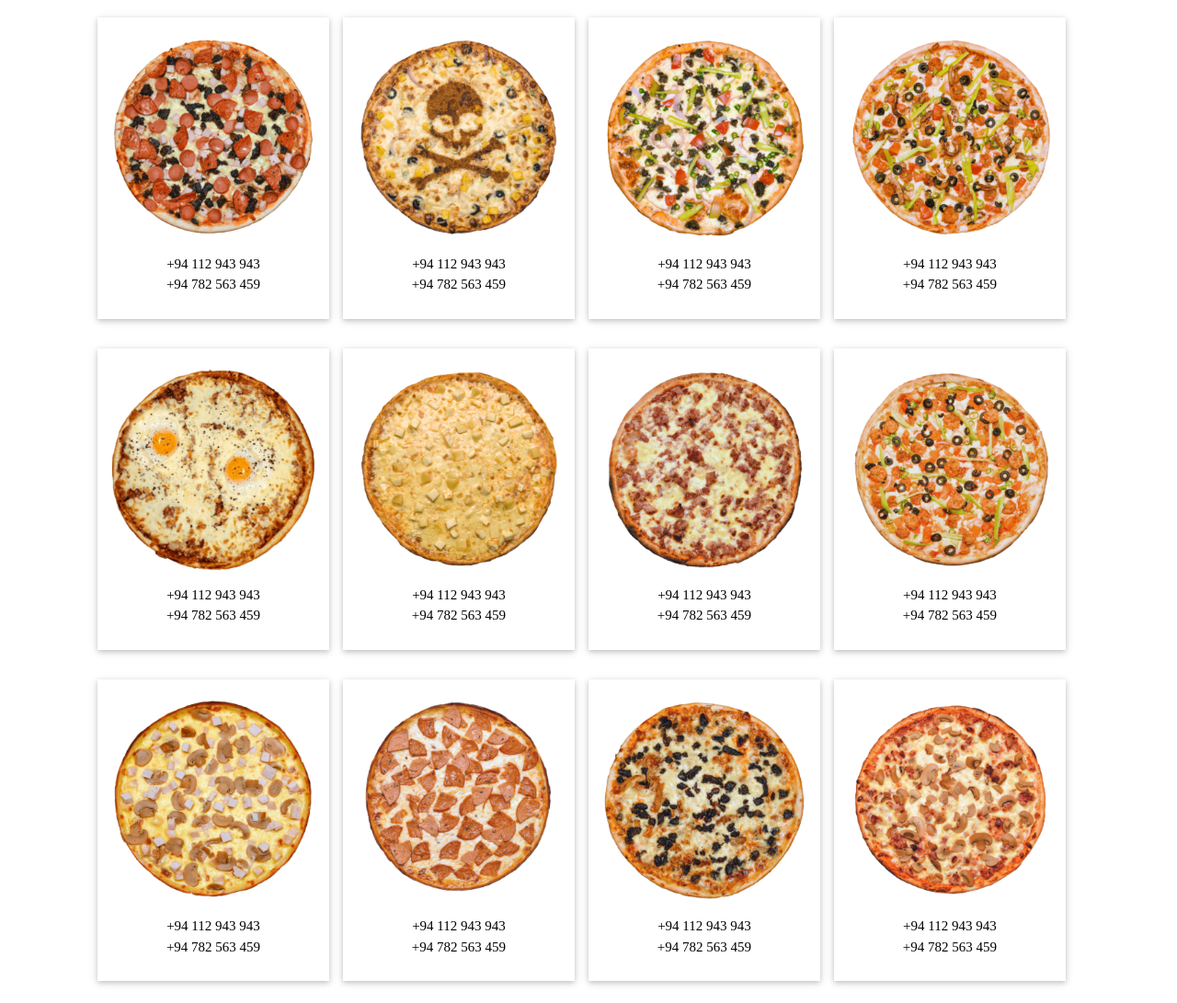
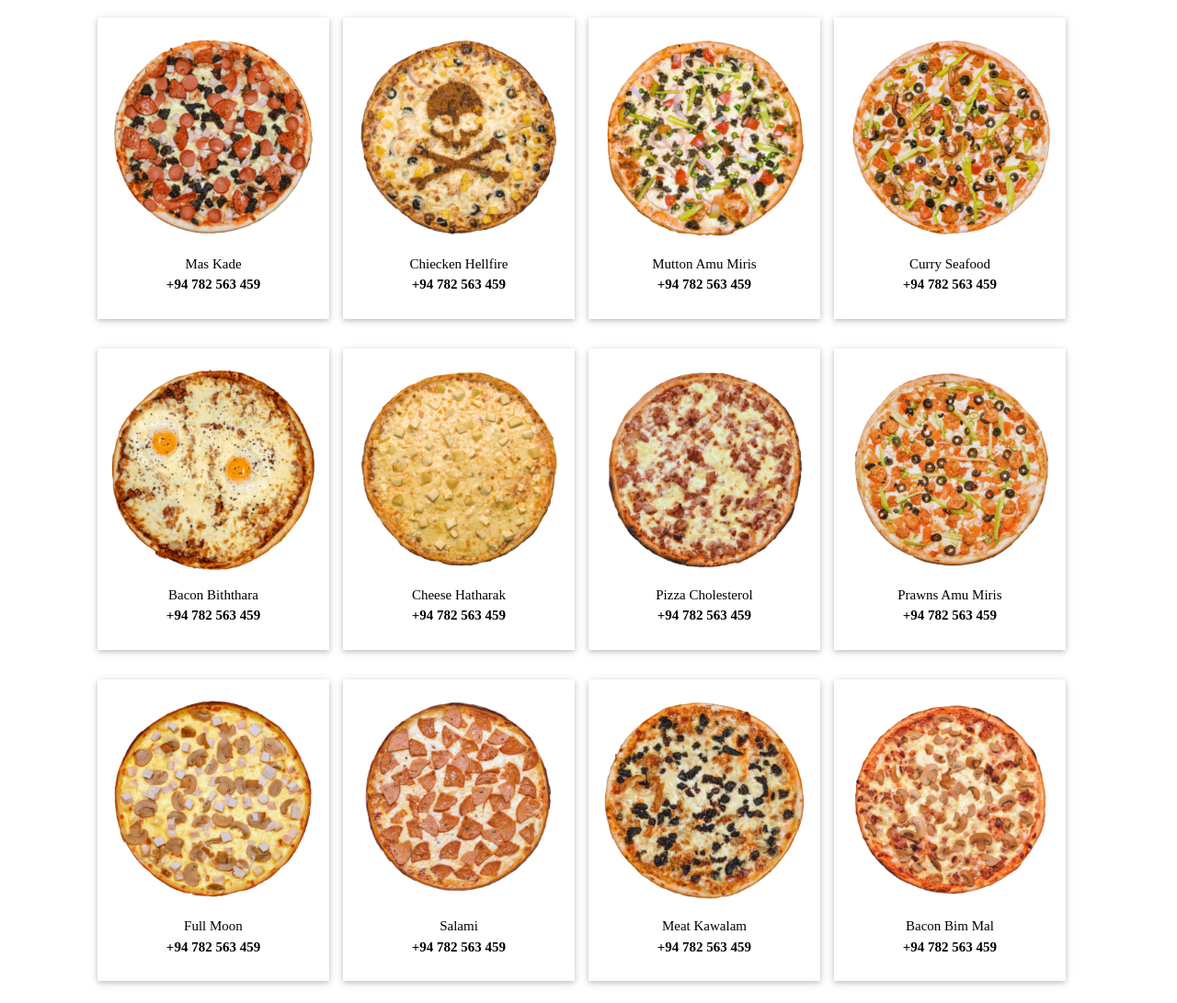
Before and after one commit to randimatharu/RT-PIZZERIA, a plain HTML site: page index.html in a window 1280 px wide. Shown: the part 1061-2152 px from the top of the page at 92% size. Drawn offline with nearby package versions, Linux system fonts and the light colour scheme.

Commit message:
Pizza name and css added

```diff
--- a/index.html
+++ b/index.html
@@ -73,7 +73,7 @@ h1, h2, h3, h4, h5, h6 {
           <div class="w3-panel w3-card-2">
             <!-- <i class="fa fa-phone" style="font-size:24px; padding-left: 45%; padding-top: 10%;"></i><br> -->
             <img src="images/pizza/Mass Kade.png" style="width:100%; height:100%; padding-top: 10%;">
-            <p style="padding-bottom: 5%; text-align: center;">+94 112 943 943<br>+94 782 563 459</p>
+            <p style="padding-bottom: 5%; text-align: center;">Mas Kade<br><b>+94 782 563 459</b></p>
           </div>
         </div>
 
@@ -81,7 +81,7 @@ h1, h2, h3, h4, h5, h6 {
           <div class="w3-panel w3-card-2">
             <!-- <i class="fa fa-phone" style="font-size:24px; padding-left: 45%; padding-top: 10%;"></i><br> -->
             <img src="images/pizza/Chiecken Hellfire.png" style="width:100%; height:100%; padding-top: 10%;">
-            <p style="padding-bottom: 5%; text-align: center;">+94 112 943 943<br>+94 782 563 459</p>
+            <p style="padding-bottom: 5%; text-align: center;">Chiecken Hellfire<br><b>+94 782 563 459</b></p>
           </div>
         </div>
 
@@ -89,7 +89,7 @@ h1, h2, h3, h4, h5, h6 {
           <div class="w3-panel w3-card-2">
             <!-- <i class="fa fa-phone" style="font-size:24px; padding-left: 45%; padding-top: 10%;"></i><br> -->
             <img src="images/pizza/Mutton Amu.png" style="width:100%; height:100%; padding-top: 10%;">
-            <p style="padding-bottom: 5%; text-align: center;">+94 112 943 943<br>+94 782 563 459</p>
+            <p style="padding-bottom: 5%; text-align: center;">Mutton Amu Miris<br><b>+94 782 563 459</b></p>
           </div>
         </div>
 
@@ -97,7 +97,7 @@ h1, h2, h3, h4, h5, h6 {
           <div class="w3-panel w3-card-2">
             <!-- <i class="fa fa-phone" style="font-size:24px; padding-left: 45%; padding-top: 10%;"></i><br> -->
             <img src="images/pizza/Curry Seafood.png" style="width:100%; height:100%; padding-top: 10%;">
-            <p style="padding-bottom: 5%; text-align: center;">+94 112 943 943<br>+94 782 563 459</p>
+            <p style="padding-bottom: 5%; text-align: center;">Curry Seafood<br><b>+94 782 563 459</b></p>
           </div>
         </div>
       </div>
@@ -107,7 +107,7 @@ h1, h2, h3, h4, h5, h6 {
           <div class="w3-panel w3-card-2">
             <!-- <i class="fa fa-phone" style="font-size:24px; padding-left: 45%; padding-top: 10%;"></i><br> -->
             <img src="images/pizza/Bacon Biththara.png" style="width:100%; height:100%; padding-top: 10%;">
-            <p style="padding-bottom: 5%; text-align: center;">+94 112 943 943<br>+94 782 563 459</p>
+            <p style="padding-bottom: 5%; text-align: center;">Bacon Biththara<br><b>+94 782 563 459</b></p>
           </div>
         </div>
 
@@ -115,7 +115,7 @@ h1, h2, h3, h4, h5, h6 {
           <div class="w3-panel w3-card-2">
             <!-- <i class="fa fa-phone" style="font-size:24px; padding-left: 45%; padding-top: 10%;"></i><br> -->
             <img src="images/pizza/Cheese Hatharak.png" style="width:100%; height:100%; padding-top: 10%;">
-            <p style="padding-bottom: 5%; text-align: center;">+94 112 943 943<br>+94 782 563 459</p>
+            <p style="padding-bottom: 5%; text-align: center;">Cheese Hatharak<br><b>+94 782 563 459</b></p>
           </div>
         </div>
 
@@ -123,7 +123,7 @@ h1, h2, h3, h4, h5, h6 {
           <div class="w3-panel w3-card-2">
             <!-- <i class="fa fa-phone" style="font-size:24px; padding-left: 45%; padding-top: 10%;"></i><br> -->
             <img src="images/pizza/Pizza Cholesterol.png" style="width:100%; height:100%; padding-top: 10%;">
-            <p style="padding-bottom: 5%; text-align: center;">+94 112 943 943<br>+94 782 563 459</p>
+            <p style="padding-bottom: 5%; text-align: center;">Pizza Cholesterol<br><b>+94 782 563 459</b></p>
           </div>
         </div>
 
@@ -131,7 +131,7 @@ h1, h2, h3, h4, h5, h6 {
           <div class="w3-panel w3-card-2">
             <!-- <i class="fa fa-phone" style="font-size:24px; padding-left: 45%; padding-top: 10%;"></i><br> -->
             <img src="images/pizza/Prawns Amu Miris.png" style="width:100%; height:100%; padding-top: 10%;">
-            <p style="padding-bottom: 5%; text-align: center;">+94 112 943 943<br>+94 782 563 459</p>
+            <p style="padding-bottom: 5%; text-align: center;">Prawns Amu Miris<br><b>+94 782 563 459</b></p>
           </div>
         </div>
       </div>
@@ -141,7 +141,7 @@ h1, h2, h3, h4, h5, h6 {
           <div class="w3-panel w3-card-2">
             <!-- <i class="fa fa-phone" style="font-size:24px; padding-left: 45%; padding-top: 10%;"></i><br> -->
             <img src="images/pizza/Full Moon.png" style="width:100%; height:100%; padding-top: 10%;">
-            <p style="padding-bottom: 5%; text-align: center;">+94 112 943 943<br>+94 782 563 459</p>
+            <p style="padding-bottom: 5%; text-align: center;">Full Moon<br><b>+94 782 563 459</b></p>
           </div>
         </div>
 
@@ -149,7 +149,7 @@ h1, h2, h3, h4, h5, h6 {
           <div class="w3-panel w3-card-2">
             <!-- <i class="fa fa-phone" style="font-size:24px; padding-left: 45%; padding-top: 10%;"></i><br> -->
             <img src="images/pizza/Salami.png" style="width:100%; height:100%; padding-top: 10%;">
-            <p style="padding-bottom: 5%; text-align: center;">+94 112 943 943<br>+94 782 563 459</p>
+            <p style="padding-bottom: 5%; text-align: center;">Salami<br><b>+94 782 563 459</b></p>
           </div>
         </div>
 
@@ -157,7 +157,7 @@ h1, h2, h3, h4, h5, h6 {
           <div class="w3-panel w3-card-2">
             <!-- <i class="fa fa-phone" style="font-size:24px; padding-left: 45%; padding-top: 10%;"></i><br> -->
             <img src="images/pizza/Meat Kawalam.png" style="width:100%; height:100%; padding-top: 10%;">
-            <p style="padding-bottom: 5%; text-align: center;">+94 112 943 943<br>+94 782 563 459</p>
+            <p style="padding-bottom: 5%; text-align: center;">Meat Kawalam<br><b>+94 782 563 459</b></p>
           </div>
         </div>
 
@@ -165,7 +165,7 @@ h1, h2, h3, h4, h5, h6 {
           <div class="w3-panel w3-card-2">
             <!-- <i class="fa fa-phone" style="font-size:24px; padding-left: 45%; padding-top: 10%;"></i><br> -->
             <img src="images/pizza/Bacon Bim Mal.png" style="width:100%; height:100%; padding-top: 10%;">
-            <p style="padding-bottom: 5%; text-align: center;">+94 112 943 943<br>+94 782 563 459</p>
+            <p style="padding-bottom: 5%; text-align: center;">Bacon Bim Mal<br><b>+94 782 563 459</b></p>
           </div>
         </div>
       </div>
@@ -175,7 +175,7 @@ h1, h2, h3, h4, h5, h6 {
           <div class="w3-panel w3-card-2">
             <!-- <i class="fa fa-phone" style="font-size:24px; padding-left: 45%; padding-top: 10%;"></i><br> -->
             <img src="images/pizza/Bacon Annasi.png" style="width:100%; height:100%; padding-top: 10%;">
-            <p style="padding-bottom: 5%; text-align: center;">+94 112 943 943<br>+94 782 563 459</p>
+            <p style="padding-bottom: 5%; text-align: center;">Bacon Annasi<br><b>+94 782 563 459</b></p>
           </div>
         </div>
 
```
